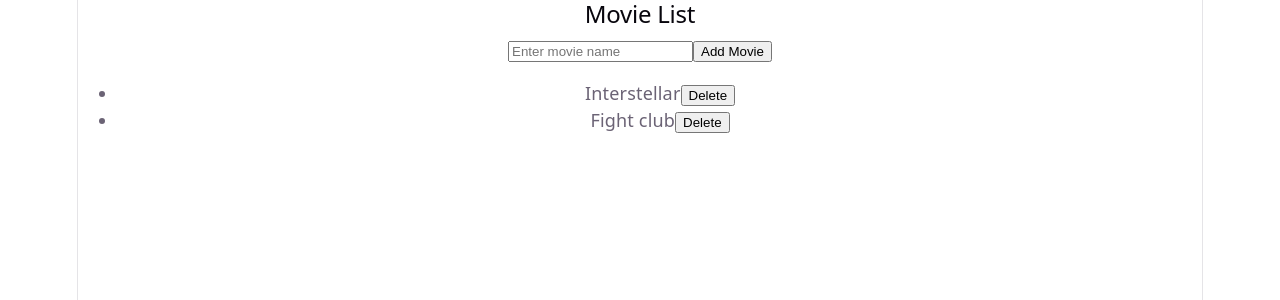
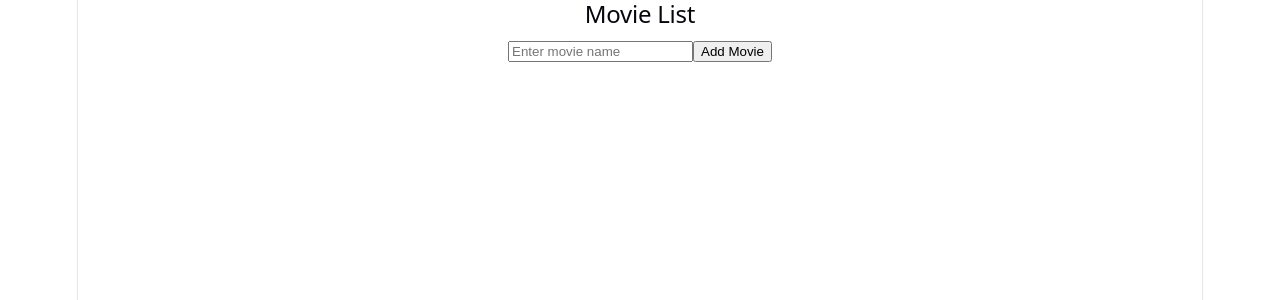
Before and after one commit to L1ndseyHerman/ReactViteTest, a React (Vite) app: page / in a window 1280 px wide. Shown: the top 300 px of the page. Built offline with nearby package versions, Linux system fonts and the light colour scheme.

Commit message:
Caught up thru vid 51: Connect react and redux

```diff
--- a/package.json
+++ b/package.json
@@ -29,6 +29,7 @@
     "eslint-plugin-react-refresh": "^0.5.6",
     "globals": "^17.12.0",
     "jsdom": "^29.1.1",
+    "react-redux": "^9.3.0",
     "typescript": "~6.0.2",
     "typescript-eslint": "^8.69.0",
     "vite": "^8.3.0",
--- a/src/App.tsx
+++ b/src/App.tsx
@@ -1,8 +1,14 @@
 import "./App.css";
 import MovieApp from "./movie/components/MovieApp";
+import { Provider } from "react-redux";
+import store from "./movie/redux/store";
 
 function App() {
-  return <MovieApp />;
+  return (
+    <Provider store={store}>
+      <MovieApp />
+    </Provider>
+  );
 }
 
 export default App;
--- a/src/movie/components/MovieList.tsx
+++ b/src/movie/components/MovieList.tsx
@@ -1,7 +1,9 @@
+import { useSelector } from "react-redux";
 import MovieItem from "./MovieItem";
+import { selectMovies } from "../redux/selectors";
 
 const MovieList = () => {
-  const movies = ["Interstellar", "Fight club"];
+  const movies = useSelector(selectMovies);
 
   return (
     <ul>
```
Also changed, not shown: 1 other file (tests, documents, lock files or other folders).
